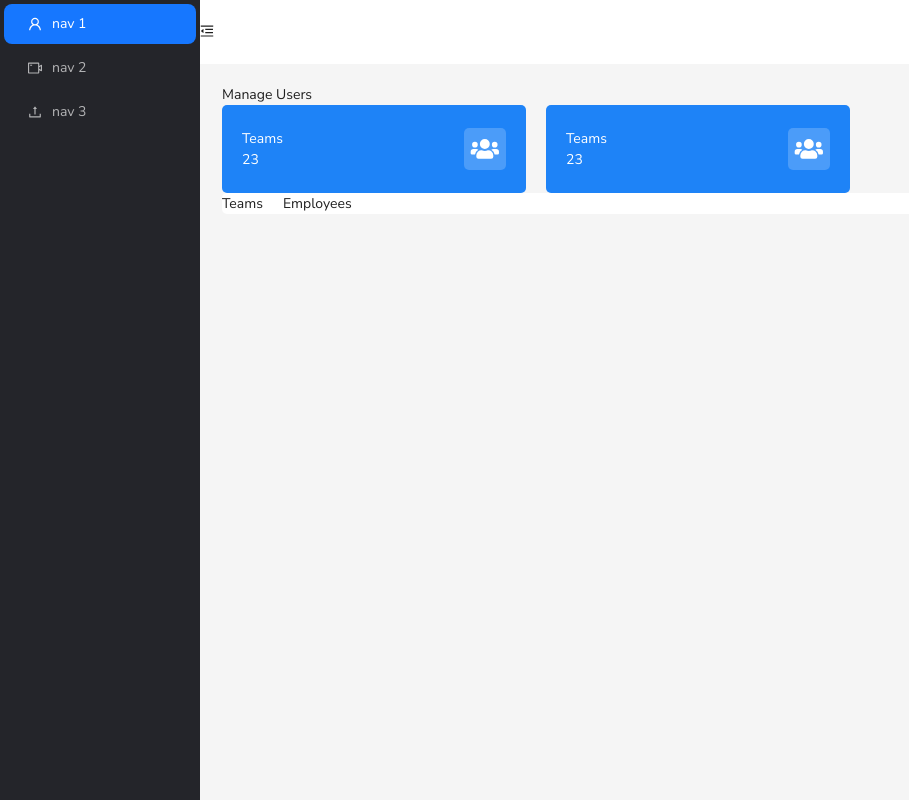
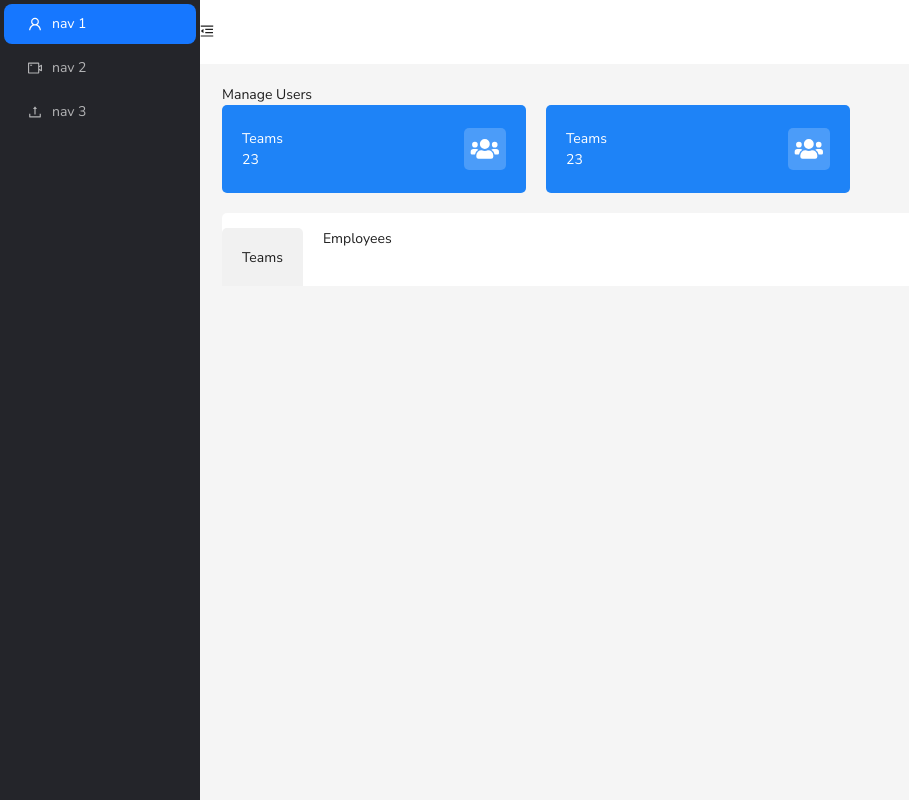
Before and after one commit to RabinThapa1998/employee-management-system, a React (Vite) app: page / in a window 1280 px wide. Shown: the whole page, without its empty margins (0-909 px from the left). Built offline with nearby package versions, Linux system fonts and the light colour scheme.

Commit message:
style:udpate teams layour

```diff
--- a/src/page/Teams.tsx
+++ b/src/page/Teams.tsx
@@ -28,9 +28,12 @@ export function Teams() {
         <OverviewCard />
         <OverviewCard />
       </div>
-      <div className='bg-white rounded-primary'>
-        <div className='flex flex-row gap-5'>
-          <Link to={'/'}>
+      <div className='bg-white rounded-primary pt-[15px] mt-5'>
+        <div className='flex flex-row gap-5 h-[58px]'>
+          <Link
+            to={'/'}
+            className='bg-[#F1F1F1] flex flex-row items-center justify-center px-5 rounded-t-primary'
+          >
             <h3>Teams</h3>
           </Link>
           <Link to={'/employees'}>
```
